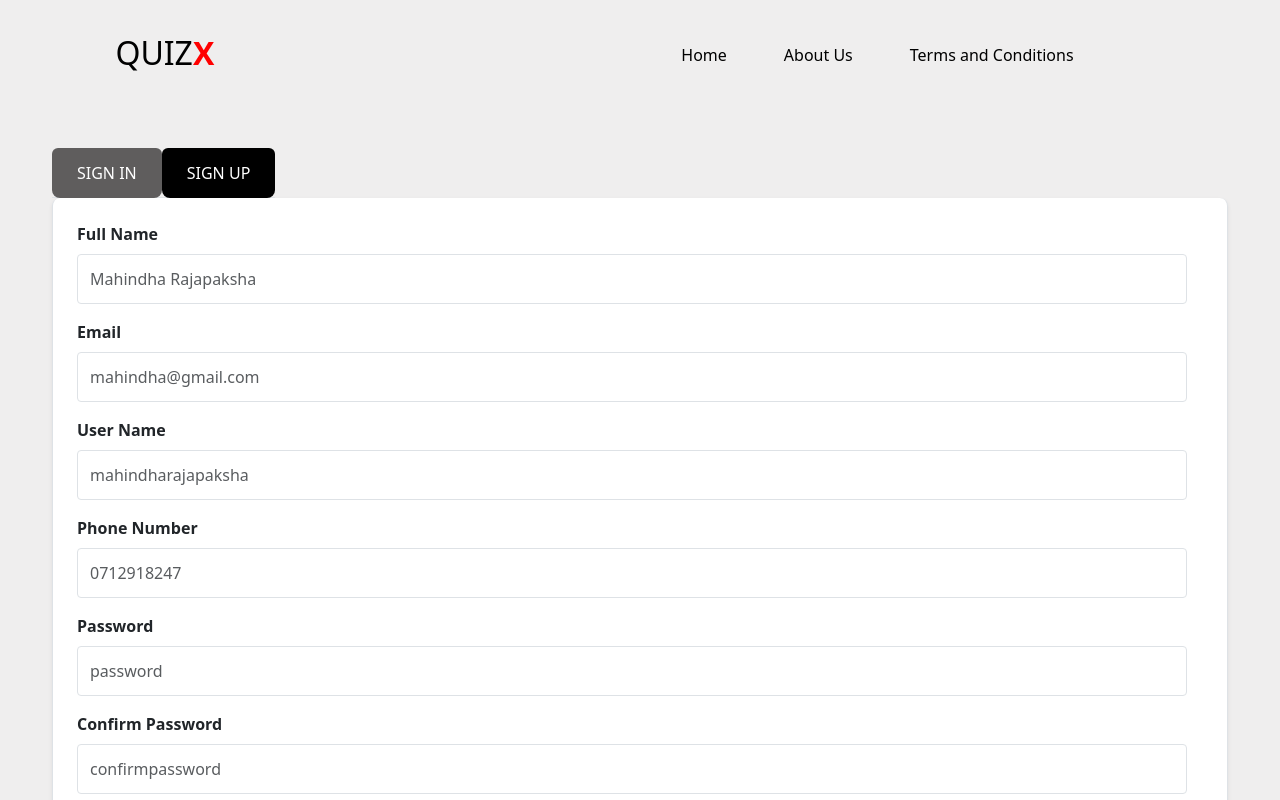
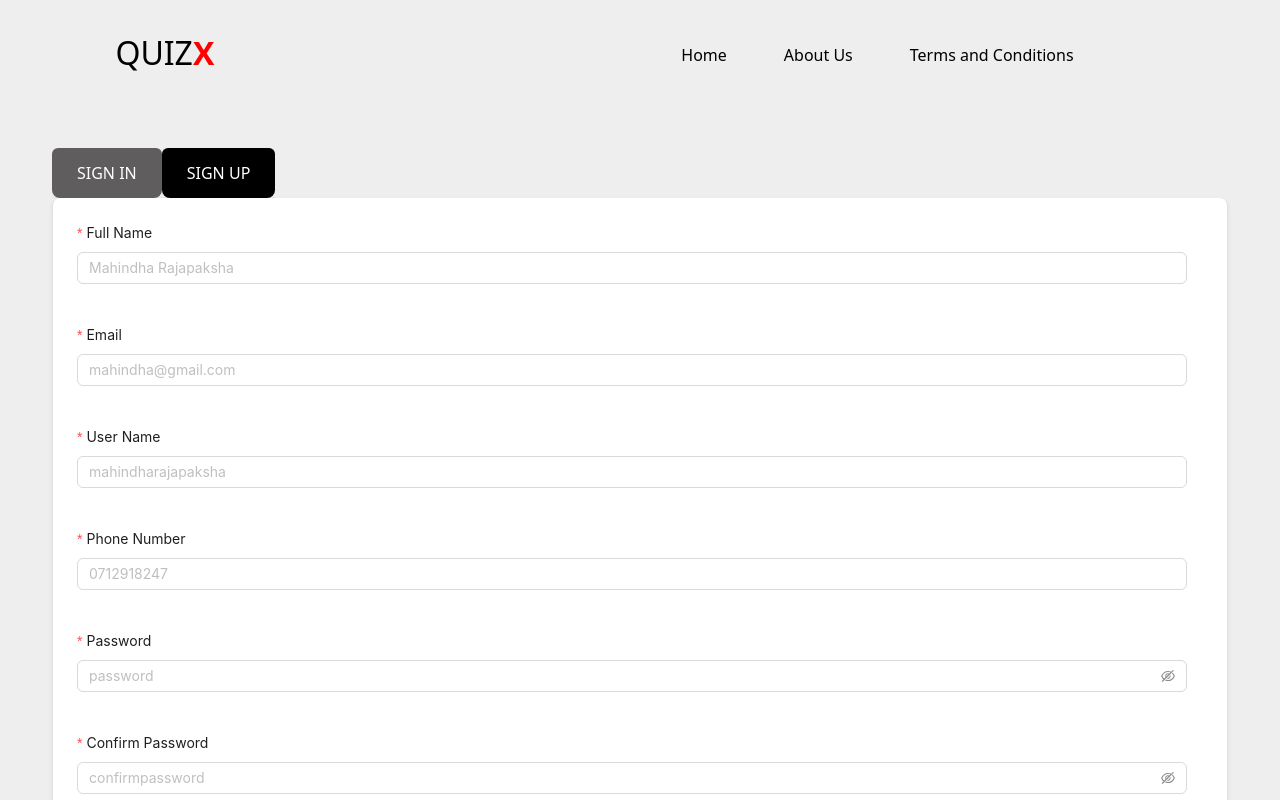
Before and after one commit to sachinduKavi/Advance-Programming-quiz-frontend, a React (Vite) app: page / in a window 1280 px wide. Both pictures are taken after a click on the button "SIGN UP". Shown: the top 800 px of the page. Built offline with nearby package versions, Linux system fonts and the light colour scheme.

Commit message:
connected to backend

```diff
--- a/package.json
+++ b/package.json
@@ -14,6 +14,7 @@
     "@reduxjs/toolkit": "^2.2.7",
     "@types/react-router-dom": "^5.3.3",
     "antd": "^5.20.6",
+    "axios": "^1.7.9",
     "bootstrap": "^5.3.3",
     "react": "^18.3.1",
     "react-dom": "^18.3.1",
--- a/src/App.tsx
+++ b/src/App.tsx
@@ -17,10 +17,6 @@ function App() {
           <Route path='/dashboard' element={<Dashboard/>}/>
           <Route path='/about' element={<About/>}/>
 
-
-
-
-
         </Routes>
 
       </BrowserRouter>
--- a/src/components/Signin/Signi.tsx
+++ b/src/components/Signin/Signi.tsx
@@ -1,6 +1,8 @@
 import { useState } from 'react';
 import 'bootstrap/dist/css/bootstrap.min.css';
 import './Signin.css';
+import {Input, Form, Button} from 'antd'
+import { registerUserQuery } from '../../services/userQueries';
 
 const TabbedSearchForm = () => {
     const [activeTab, setActiveTab] = useState<'signin' | 'signup'>('signin');
@@ -9,6 +11,20 @@ const TabbedSearchForm = () => {
     const handleTabSwitch = (tab: 'signin' | 'signup') => {
         setActiveTab(tab);
     };
+
+
+    const [signInFormRef] = Form.useForm();
+    // Handles sign in
+    const handleSignUp = async (values: Object) => {
+        const response = await registerUserQuery(values)
+        if(response.status === 201) {
+            // User created successfully put user created successfully message
+
+        } else {
+            // Error creating user, show error message
+
+        }
+    }
 
     return (
         <>
@@ -58,49 +74,100 @@ const TabbedSearchForm = () => {
                     </form>
                 )}
                 {activeTab === 'signup' && (
-                    <form className="row col-md-12 g-3 align-items-end bg-white">
-                        <div className="col-md-12">
-                            <label htmlFor="name" className="form-label fw-bold ">
-                                Full Name
-                            </label>
-                            <input type="text" className="form-control" id="name" name="name" placeholder="Mahindha Rajapaksha" />
-                        </div>
+                    <Form
+                    layout="vertical"
+                    form={signInFormRef}
+                    onFinish={handleSignUp}
+                    className="row col-md-12 g-3 align-items-end bg-white"
+                >
+                    <Form.Item
+                        label="Full Name"
+                        name="name"
+                        rules={[
+                            { required: true, message: 'Please enter your full name' },
+                        ]}
+                        className="col-md-12"
+                    >
+                        <Input placeholder="Mahindha Rajapaksha" />
+                    </Form.Item>
 
-                        <div className="col-md-12">
-                            <label htmlFor="email" className="form-label fw-bold ">
-                                Email
-                            </label>
-                            <input type="text" className="form-control" id="email" name="email" placeholder='mahindha@gmail.com'/>
-                        </div>
-                        <div className="col-md-12">
-                            <label htmlFor="username" className="form-label fw-bold ">
-                               User Name
-                            </label>
-                            <input type="text" className="form-control" id="username" name="username" placeholder="mahindharajapaksha" />
-                        </div>
-                        <div className="col-md-12">
-                            <label htmlFor="phone" className="form-label fw-bold ">
-                               Phone Number
-                            </label>
-                            <input type="text" className="form-control" id="phone" name="phone" placeholder="0712918247" />
-                        </div>
-                        <div className="col-md-12">
-                            <label htmlFor="password" className="form-label fw-bold ">
-                               Password
-                            </label>
-                            <input type="password" className="form-control" id="password" name="password"  placeholder='password'/>
-                        </div>
-                        <div className="col-md-12">
-                            <label htmlFor="confirmpassword" className="form-label fw-bold ">
-                            Confirm Password
-                            </label>
-                            <input type="password" className="form-control" id="confirmpassword" name="confirmpassword" placeholder='confirmpassword' />
-                        </div>
+                    <Form.Item
+                        label="Email"
+                        name="email"
+                        rules={[
+                            { required: true, message: 'Please enter your email' },
+                            { type: 'email', message: 'Please enter a valid email' },
+                        ]}
+                        className="col-md-12"
+                    >
+                        <Input placeholder="mahindha@gmail.com" />
+                    </Form.Item>
 
-                        <div className="col-md-12 pt-3">
-                            <button type="submit" className="btn btn-danger w-100">Sign Up</button>
-                        </div>
-                    </form>
+                    <Form.Item
+                        label="User Name"
+                        name="username"
+                        rules={[
+                            { required: true, message: 'Please enter your username' },
+                        ]}
+                        className="col-md-12"
+                    >
+                        <Input placeholder="mahindharajapaksha" />
+                    </Form.Item>
+
+                    <Form.Item
+                        label="Phone Number"
+                        name="phoneNumber"
+                        rules={[
+                            { required: true, message: 'Please enter your phone number' },
+                            {
+                                message: 'Please enter a valid phone number',
+                            },
+                        ]}
+                        className="col-md-12"
+                    >
+                        <Input placeholder="0712918247" />
+                    </Form.Item>
+
+                    <Form.Item
+                        label="Password"
+                        name="password"
+                        rules={[
+                            { required: true, message: 'Please enter your password' },
+                            { min: 6, message: 'Password must be at least 6 characters' },
+                        ]}
+                        className="col-md-12"
+                    >
+                        <Input.Password placeholder="password" />
+                    </Form.Item>
+
+                    <Form.Item
+                        label="Confirm Password"
+                        name="confirmpassword"
+                        dependencies={['password']}
+                        rules={[
+                            { required: true, message: 'Please confirm your password' },
+                            ({ getFieldValue }) => ({
+                                validator(_, value) {
+                                    if (!value || getFieldValue('password') === value) {
+                                        return Promise.resolve();
+                                    }
+                                    return Promise.reject(
+                                        new Error('Passwords do not match')
+                                    );
+                                },
+                            }),
+                        ]}
+                        className="col-md-12"
+                    >
+                        <Input.Password placeholder="confirmpassword" />
+                    </Form.Item>
+
+                    <Form.Item className="col-md-12 pt-3">
+                        <Button type="primary" htmlType="submit" className="w-100">
+                            Sign Up
+                        </Button>
+                    </Form.Item>
+                </Form>
                 )}
             </div>
         </div>
--- /dev/null
+++ b/src/services/endpoint.tsx
@@ -0,0 +1,20 @@
+import axios from "axios";
+
+
+const localDomain = axios.create({
+    baseURL:'http://127.0.0.1:8000/api'
+})
+
+const header = {
+    headers: {
+        'Content-Type': 'application/json'
+        }
+}
+
+
+const domain = localDomain
+
+export {
+    domain,
+    header
+}
--- /dev/null
+++ b/src/services/userQueries.tsx
@@ -0,0 +1,10 @@
+import { domain, header } from "./endpoint";
+
+const registerUserQuery = async (data: any) => {
+    return await domain.post('users/', data, header)
+}
+
+
+export {
+    registerUserQuery
+}
```
Also changed, not shown: 1 other file (tests, documents, lock files or other folders).
